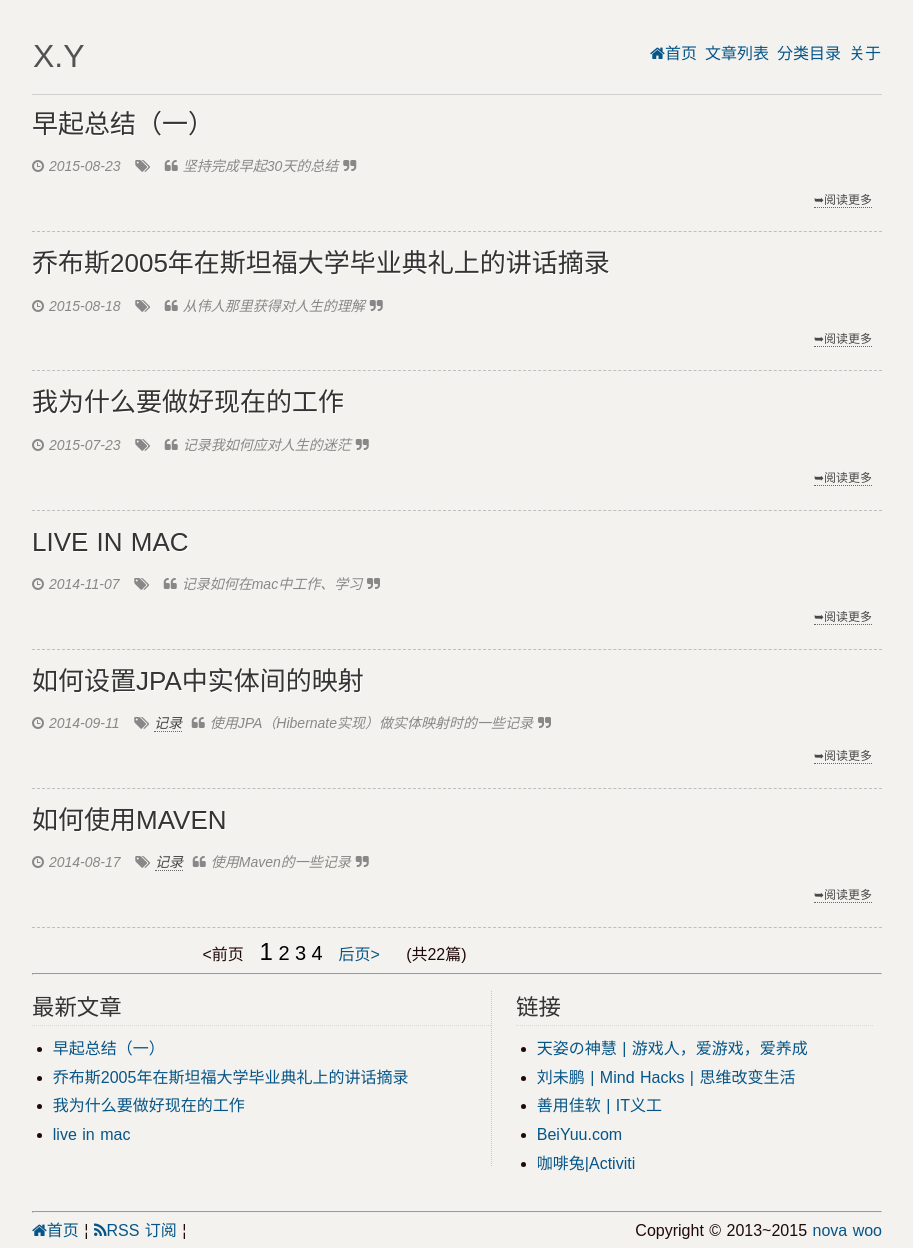
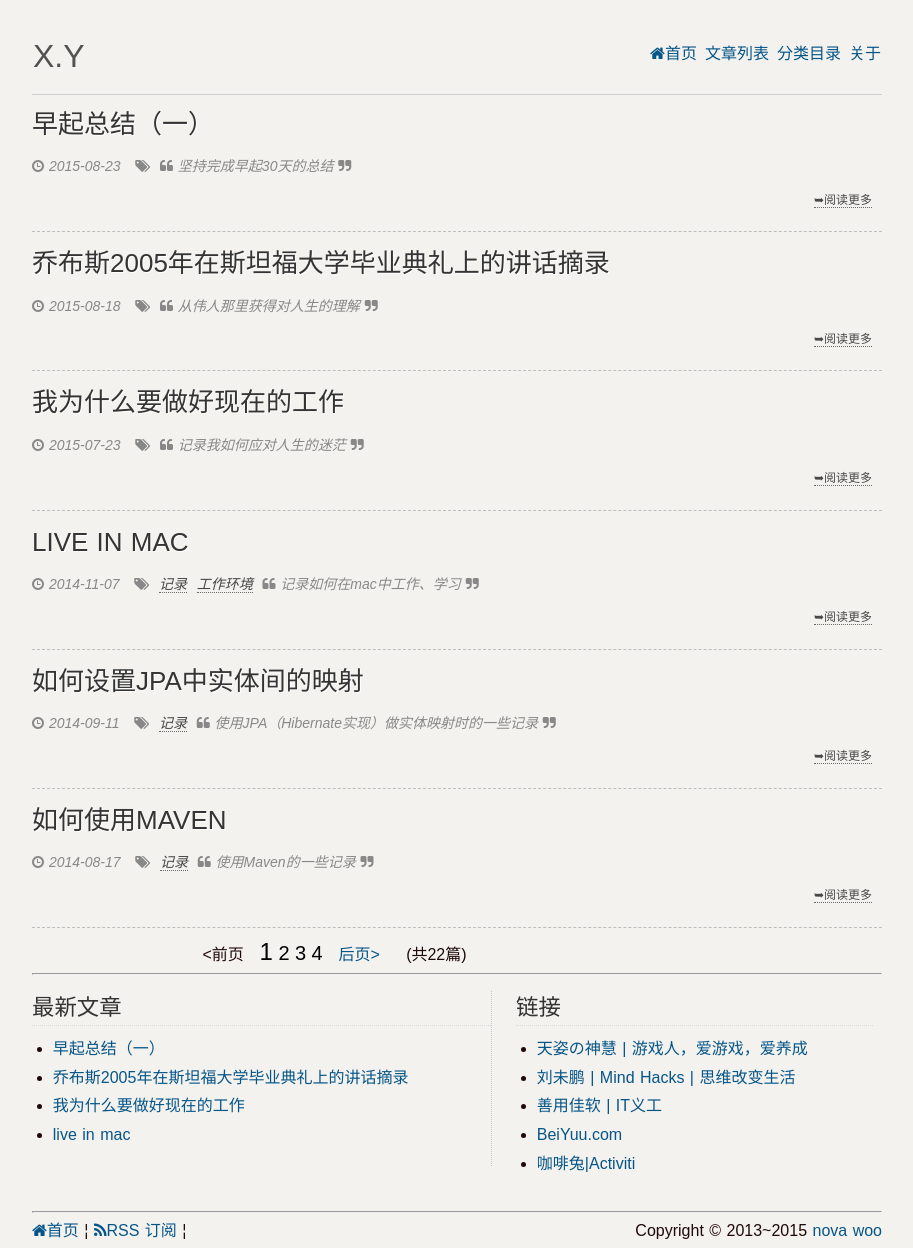
Before and after one commit to novawoo/novawoo.github.com, a Jekyll site: the page built from index.html, in a window 1280 px wide. Shown: the whole page, without its empty margins (183-1096 px from the left). Built offline with Jekyll 4.4.1, drawn with Linux system fonts in a browser that asks for light colours; Markdown is read by kramdown in place of the engine named in the settings; the list of posts is cut into pages by our own code.

Commit message:
modified:   _includes/JB/categories_list 	modified:   _includes/JB/pages_list 	modified:   _includes/JB/posts_collate 	modified:   _includes/JB/tags_list 	modified:   _posts/blog/2014-09-11-JPA-map.md 	modified:   _posts/blog/2014-11-07-live-in-mac.md 	modified:   archives.html 	modified:   categories.html 	modified:   index.html

```diff
--- a/_includes/JB/categories_list
+++ b/_includes/JB/categories_list
@@ -28,9 +28,9 @@ Usage:
     {% endfor %}
   {% else %}
     {% for category in categories_list %}
-    	<li><a href="{{ BASE_PATH }}{{ site.JB.categories_path }}#{{ category[0] }}-ref">
-    		{{ category[0] | join: "/" }} <span>{{ category[1].size }}</span>
-    	</a></li>
+        <a href="{{ BASE_PATH }}{{ site.JB.categories_path }}#{{ category[0] }}-ref">
+    		{{ category[0] | join: "/" }} <span>({{ category[1].size }})</span>
+    	</a>|
     {% endfor %}
   {% endif %}
 {% endif %}
--- a/_includes/JB/pages_list
+++ b/_includes/JB/pages_list
@@ -29,7 +29,7 @@ Usage:
       	{% if page.url == node.url %}
       	<li class="active"><a href="{{ BASE_PATH }}{{node.url}}" class="active">{{node.title}}</a></li>
       	{% else %}
-      	<li><a href="{{ BASE_PATH }}{{node.url}}">{{node.title}}</a></li>
+      	<li><span>{{node.date|date:"%Y-%m-%d"}}</span>&nbsp;&nbsp;<a href="{{ BASE_PATH }}{{node.url}}">{{node.title}}</a></li>
       	{% endif %}
       {% endif %}
     {% endif %}
--- a/_includes/JB/tags_list
+++ b/_includes/JB/tags_list
@@ -26,7 +26,7 @@ Usage:
     {% endfor %}
   {% else %}
     {% for tag in tags_list %}
-    	<li><a href="{{ BASE_PATH }}{{ site.JB.tags_path }}#{{ tag[0] }}-ref">{{ tag[0] }} <span>{{ tag[1].size }}</span></a></li>
+    	<a href="{{ BASE_PATH }}{{ site.JB.tags_path }}#{{ tag[0] }}-ref">{{ tag[0] }} <span>({{ tag[1].size }})</span></a>&nbsp;|&nbsp;
     {% endfor %}
   {% endif %}
 {% endif %}
--- a/_posts/blog/2014-11-07-live-in-mac.md
+++ b/_posts/blog/2014-11-07-live-in-mac.md
@@ -3,6 +3,7 @@ layout:     post
 title:      live in mac
 category:   blog
 description:    记录如何在mac中工作、学习
+tags: [记录, 工作环境]
 ---
 
 ## utils
--- a/archives.html
+++ b/archives.html
@@ -1,6 +1,6 @@
 ---
 layout: page
-title : Archive
+title : 文章列表
 header : Post Archive
 group: navigation
 ---
--- a/categories.html
+++ b/categories.html
@@ -1,6 +1,6 @@
 ---
 layout: page
-title: Categories
+title: 分类目录
 header: Posts By Category
 group: navigation
 ---
--- a/index.html
+++ b/index.html
@@ -9,8 +9,11 @@ layout: page
   <article class="main-excerpt fn-clear">
     <h4 class="main-excerpt-title"><a href="{{ post.url }}" title="{{ post.title }}" rel="bookmark">{{ post.title }}</a></h4>
     <p class="date"> <i class="icon-time"></i>&nbsp;{{ post.date|date:"%Y-%m-%d" }} &nbsp;
-<i class="icon-tags"></i>&nbsp;<a href="{{site.url}}/categories.html#-ref" title="{{post.tags}}" rel="category">{{post.tags}}</a>
-&nbsp;<i class="icon-quote-left"></i>&nbsp;{{ post.description }}&nbsp;<i class="icon-quote-right"></i></p>
+<i class="icon-tags"></i>&nbsp;
+{% for tag in post.tags %}
+<a href="{{site.url}}/tags.html#{{tag}}-ref" title="{{post.tags}}" rel="category">{{tag}}</a>&nbsp;
+{% endfor %}
+<i class="icon-quote-left"></i>&nbsp;{{ post.description }}&nbsp;<i class="icon-quote-right"></i></p>
     <p></p>
     <p class="more"><a href="{{ post.url }}" title="阅读更多" rel="nofollow"><span>➥</span>阅读更多</a></p>
   </article>
```
Also changed, not shown: _includes/JB/posts_collate (+9 -5 lines), _posts/blog/2014-09-11-JPA-map.md (+1 -2 lines).
